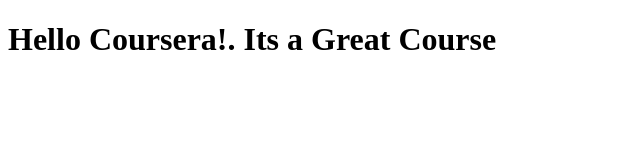
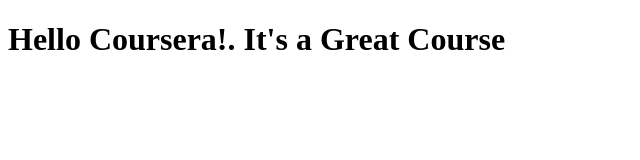
Before and after one commit to PriyanSiva/coursera-test, a plain HTML site: page site/index.html in a window 1280 px wide. Shown: the whole page, without its empty margins (0-640 px from the left). Drawn offline with Linux system fonts and the light colour scheme.

Commit message:
Small change

```diff
--- a/site/index.html
+++ b/site/index.html
@@ -4,6 +4,6 @@
 	<title>Hello Coursera!</title>
 </head>
 <body>
- <h1>Hello Coursera!. Its a Great Course</h1>
+ <h1>Hello Coursera!. It's a Great Course</h1>
 </body>
 </html>
```
